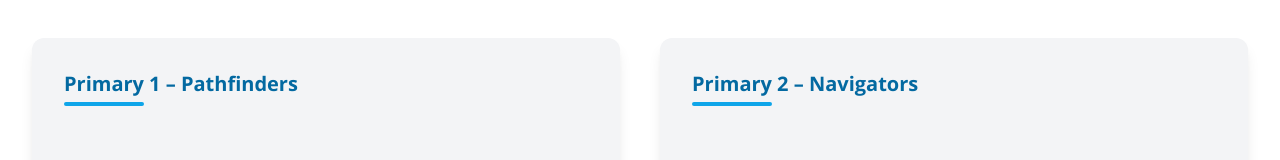
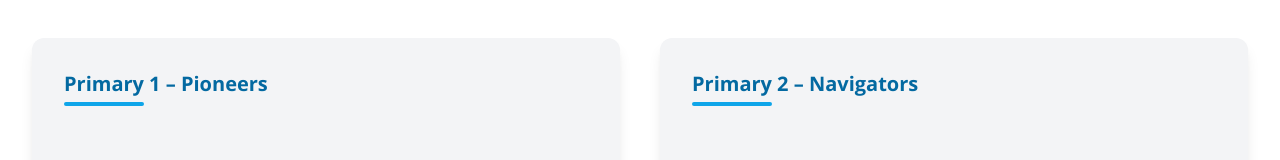
Before and after one commit to aurarich/techtots-web, a Next.js app: page /programmes/cambridge-early-year in a window 1280 px wide. Shown: the part 519-679 px from the top of the page. Built offline with nearby package versions, Linux system fonts and the light colour scheme.

Commit message:
tuition other changes

```diff
--- a/src/app/programmes/[slug]/page.tsx
+++ b/src/app/programmes/[slug]/page.tsx
@@ -148,7 +148,7 @@ export default function ProgrammeDetails({ params, searchParams }: Props) {
         <section className="space-y-20 bg-gray-100 p-8 rounded-xl shadow-lg">
           {/* Header */}
           <div className="relative mb-6">
-            <h1 className="text-xl font-bold text-sky-700">Primary 1 – Pathfinders</h1>
+            <h1 className="text-xl font-bold text-sky-700">Primary 1 – Pioneers</h1>
             <span className="block h-1 w-20 bg-sky-500 mt-1 rounded"></span>
           </div>
 
--- a/src/app/tuition/page.tsx
+++ b/src/app/tuition/page.tsx
@@ -34,7 +34,7 @@ export default function Page() {
                         </h3>
                         <div className="grid grid-cols-1 md:grid-cols-2 gap-6">
                             {[
-                                "Crèche / Preparatory Year – $637 / GHC 6,500 per term | $1,911 / GHC 19,500 annually",
+                                "Crèche / Preparatory Year – $735 / GHC 7,500 per term | $2,200 / GHC 22,500 annually",
                                 "Cambridge Early Years (EY) – $735 / GHC 7,500 per term | $2,205 / GHC 22,500 annually",
                                 "Cambridge Primary 1-3 (Lower Primary) – $833 / GHC 8,500 per term | $2,499 / GHC 25,500 annually",
                                 "Cambridge Primary 4-6 (Upper Primary) - $1030 / GHC 10,500 per term | $3090 / GHC 31,500"
```
